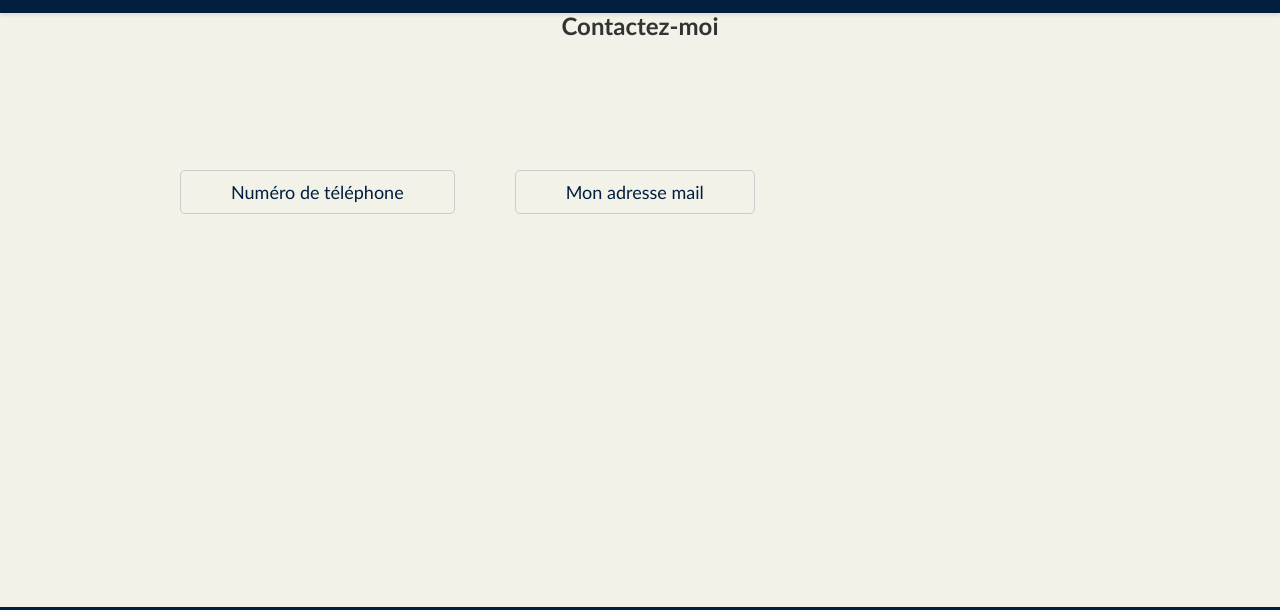
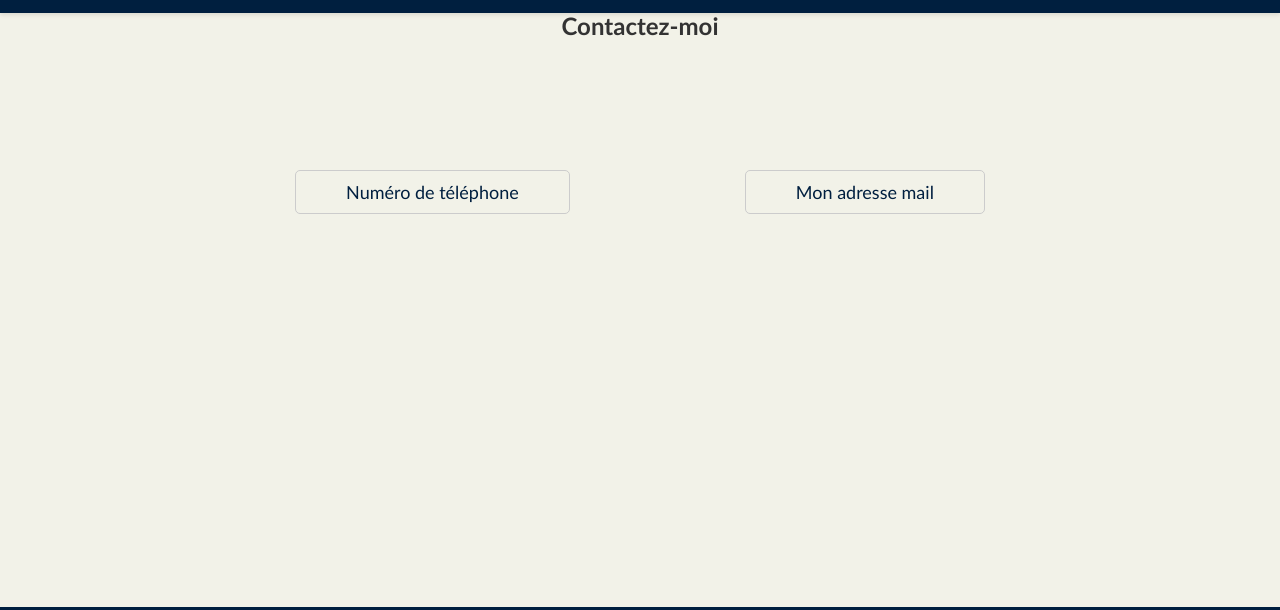
Before and after one commit to LucatoNine/online_cv, a plain HTML site: page contact.html in a window 1280 px wide. Shown: the part 129-739 px from the top of the page. Drawn offline with Linux system fonts and the light colour scheme.

Commit message:
CHANGING CSS

```diff
--- a/contact.html
+++ b/contact.html
@@ -29,11 +29,13 @@
                 <h1>Contactez-moi</h1>
                 <div class="contact-info">
 
-                    <div class="contact-item" onmouseover="showNumber()" onmouseout="hideNumber()">Numéro de téléphone</div>
-                    <div class="number" id="phone-number">+33 6 12 34 56 78</div>
+                    <div class="contact-item" onmouseover="showNumber()" onmouseout="hideNumber()">Numéro de téléphone
+                        <div class="number" id="phone-number">+33 6 12 34 56 78</div>
+                    </div>
 
-                    <div class="contact-mail" onmouseover="showEmail()" onmouseout="hideEmail()">Mon adresse mail</div>
-                    <div class="mail" id="email-contact">XXXXX@XXX.com</div>
+                    <div class="contact-mail" onmouseover="showEmail()" onmouseout="hideEmail()">Mon adresse mail
+                        <div class="mail" id="email-contact">XXXXX@XXX.com</div>
+                    </div>
 
                 </div>
 
--- a/styles.css
+++ b/styles.css
@@ -291,6 +291,7 @@ section {
 
 .contact-info {
     display: flex;
+    justify-content: space-evenly;
     flex-direction: row;
     align-items: center;
     font-size: 18px;
```
